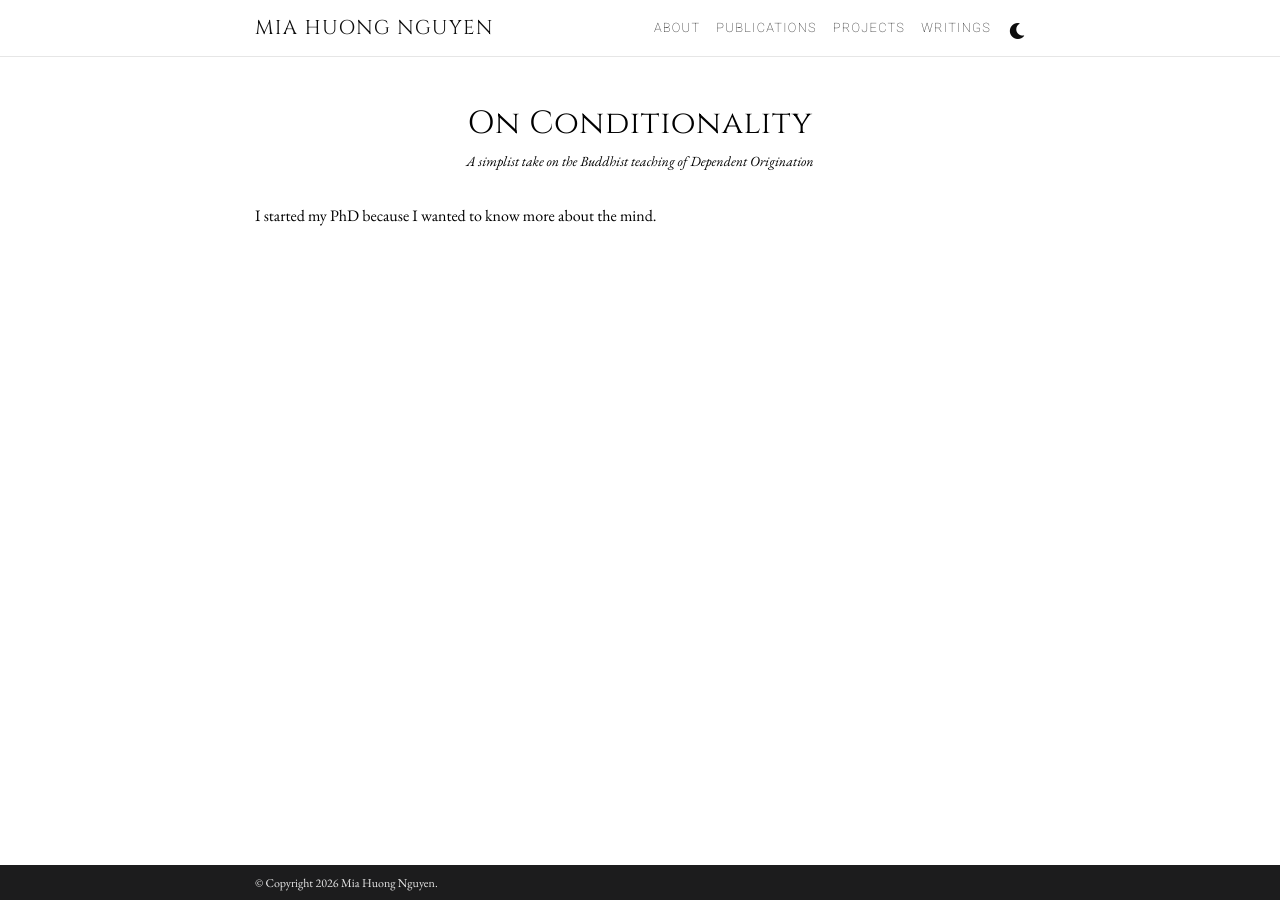
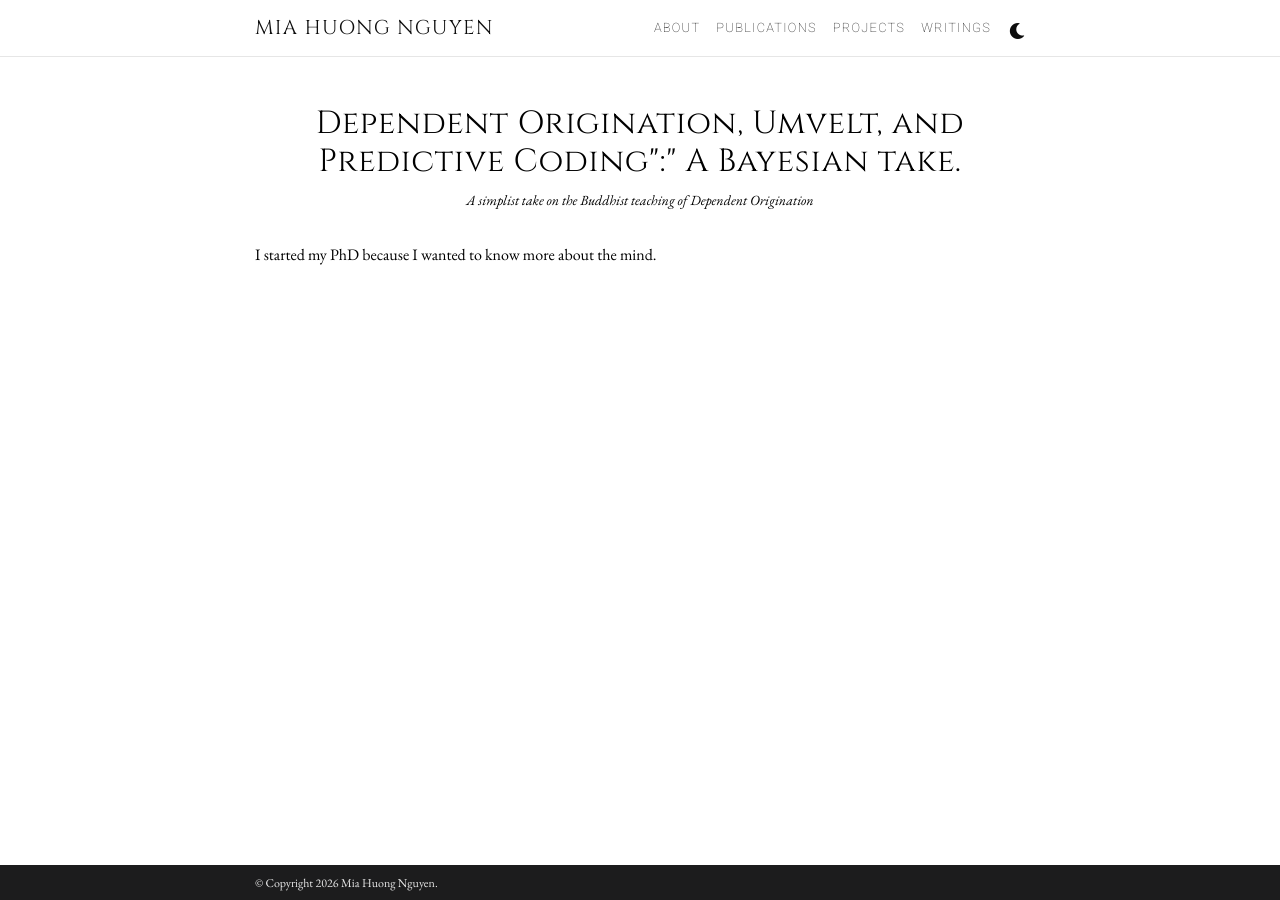
Before and after one commit to iammia0o/iammia0o.github.io, a Jekyll site: the page built from _writings/2026-08-28-on-conditionality.md, in a window 1280 px wide. Built offline with Jekyll 4.4.1, drawn with Linux system fonts in a browser that asks for light colours; comment, search, counter and statistics services are not loaded; a style sheet for code colours, icons or effects is not loaded.

Commit message:
updated my first post

```diff
--- a/_writings/2026-08-28-a-first-reflection.md
+++ b/_writings/2026-08-28-on-conditionality.md
@@ -1,6 +1,6 @@
 ---
 layout: page
-title: On Conditionality
+title: Dependent Origination, Umvelt, and Predictive Coding":" A Bayesian take.
 description: A simplist take on the Buddhist teaching of Dependent Origination
 description_italic: true
 date: 2026-08-28
```
